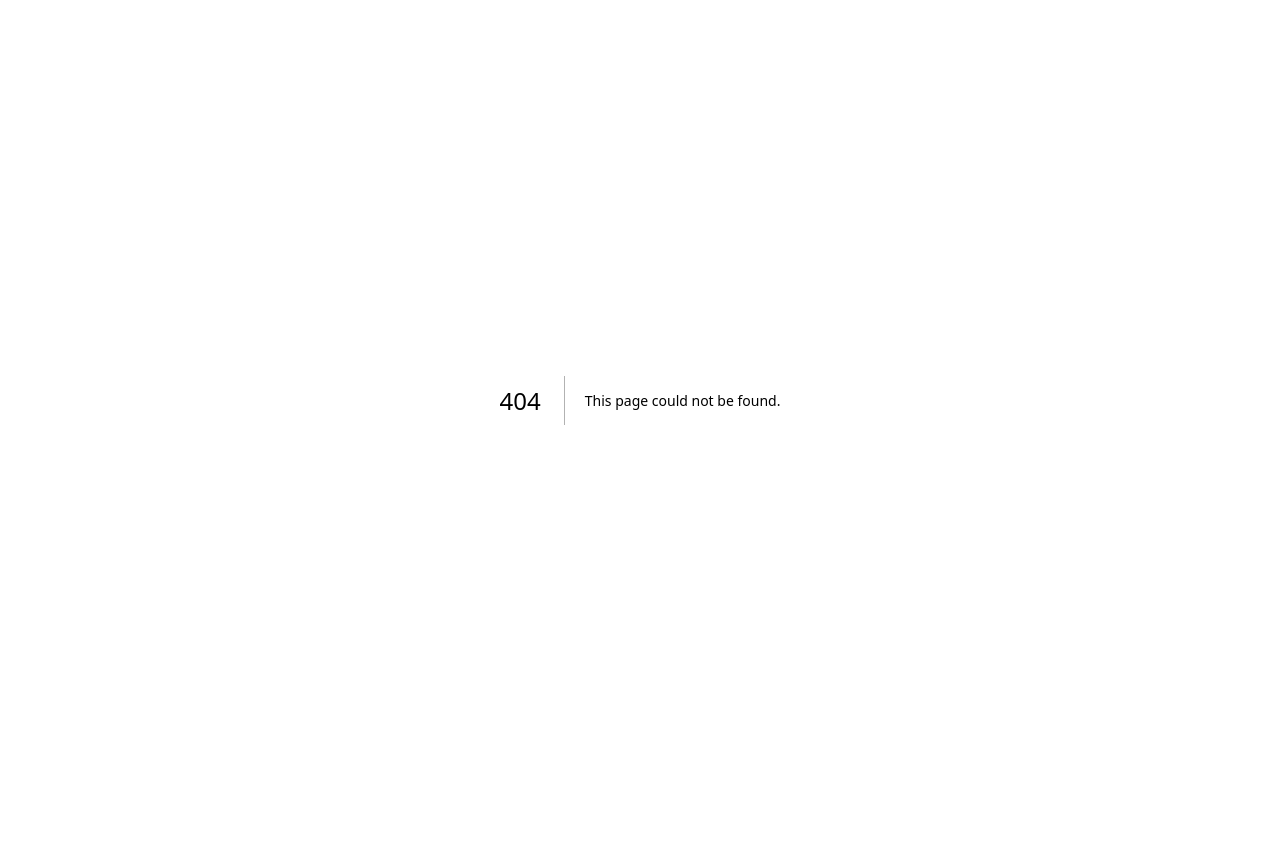
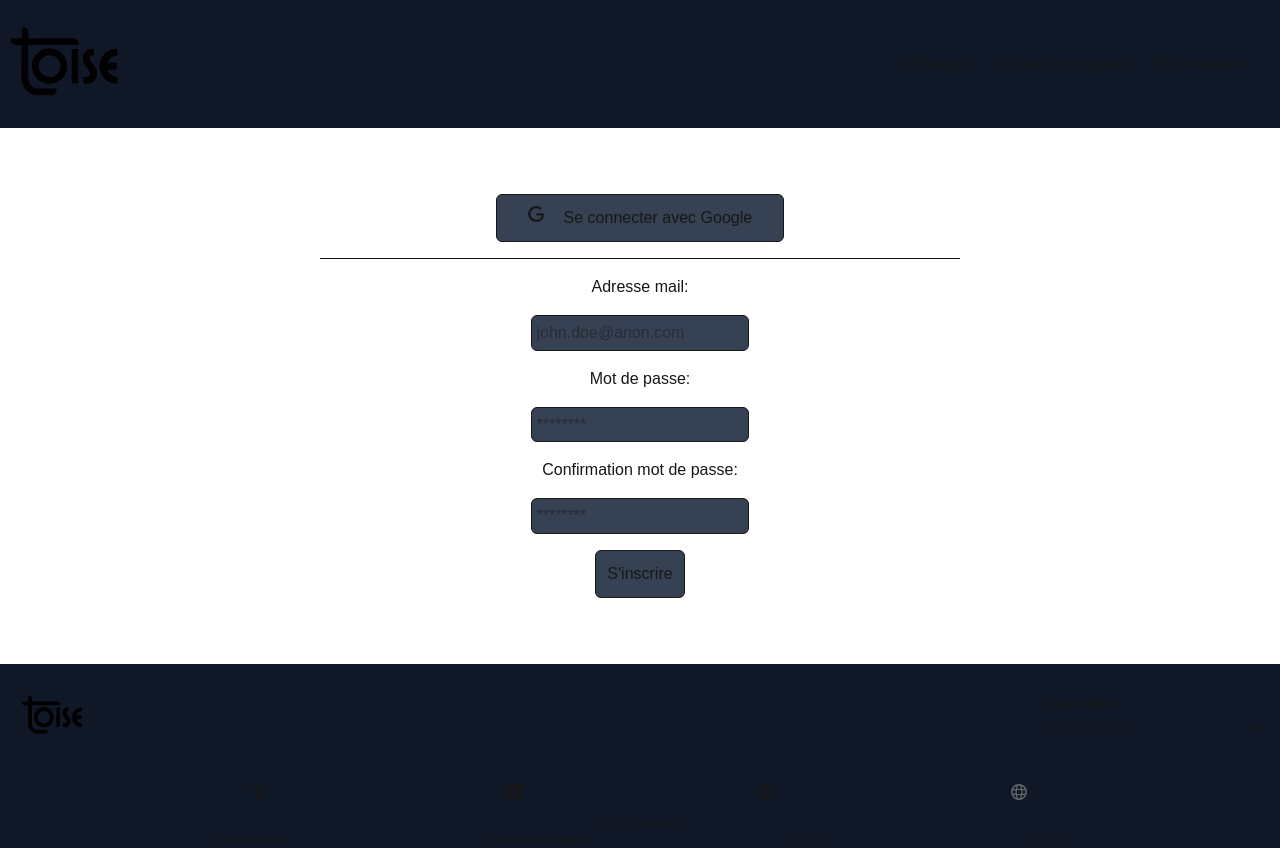
Before and after one commit to picyoh/sizar, a Next.js app: page /signup in a window 1280 px wide. Before the commit this address had no page. Before the commit the page ends 800 px from the top, so only its background shows below. Built offline with nearby package versions, Linux system fonts and the light colour scheme.

Commit message:
feat: :lipstick: add Login and Signup pages
add Login and Signup pages

add Login and Signup pages

```diff
--- /dev/null
+++ b/src/app/login/page.tsx
@@ -0,0 +1,47 @@
+import { Suspense } from "react";
+import Header from "@/components/Header";
+import Footer from "@/components/Footer";
+import { SiGoogle } from "react-icons/si";
+
+export default function Login() {
+  return (
+    <div>
+      <Header />
+      <main className="h-[67vh] flex flex-col items-center justify-center gap-4">
+        <button
+          type="submit"
+          className="w-[18rem] p-[.7rem] border-1 border-solid rounded-md bg-gray-700 flex justify-evenly"
+        >
+          <div className="flex items-center">
+            <SiGoogle className="h-[1rem]" />
+          </div>
+          Se connecter avec Google
+        </button>
+        <hr className="w-1/2" />
+        <Suspense>
+          <form className="flex flex-col justify-center items-center gap-4">
+            <label>Adresse mail:</label>
+            <input
+              type="email"
+              placeholder="john.doe@anon.com"
+              className="p-[.3rem] border-1 border-solid rounded-md bg-gray-700"
+            />
+            <label>Mot de passe:</label>
+            <input
+              type="password"
+              placeholder="********"
+              className="p-[.3rem] border-1 border-solid rounded-md bg-gray-700"
+            />
+            <button
+              type="submit"
+              className="p-[.7rem] border-1 border-solid rounded-md bg-gray-700"
+            >
+              Se connecter
+            </button>
+          </form>
+        </Suspense>
+      </main>
+      <Footer />
+    </div>
+  );
+}
--- /dev/null
+++ b/src/app/signup/page.tsx
@@ -0,0 +1,53 @@
+import { Suspense } from "react";
+import Header from "@/components/Header";
+import Footer from "@/components/Footer";
+import { SiGoogle } from "react-icons/si";
+
+export default function Login() {
+  return (
+    <div>
+      <Header />
+      <main className="h-[67vh] flex flex-col items-center justify-center gap-4">
+        <button
+          type="submit"
+          className="w-[18rem] p-[.7rem] border-1 border-solid rounded-md bg-gray-700 flex justify-evenly"
+        >
+          <div className="flex items-center">
+            <SiGoogle className="h-[1rem]" />
+          </div>
+          Se connecter avec Google
+        </button>
+        <hr className="w-1/2" />
+        <Suspense>
+          <form className="flex flex-col justify-center items-center gap-4">
+            <label>Adresse mail:</label>
+            <input
+              type="email"
+              placeholder="john.doe@anon.com"
+              className="p-[.3rem] border-1 border-solid rounded-md bg-gray-700"
+            />
+            <label>Mot de passe:</label>
+            <input
+              type="password"
+              placeholder="********"
+              className="p-[.3rem] border-1 border-solid rounded-md bg-gray-700"
+            />
+            <label>Confirmation mot de passe:</label>
+            <input
+              type="password"
+              placeholder="********"
+              className="p-[.3rem] border-1 border-solid rounded-md bg-gray-700"
+            />
+            <button
+              type="submit"
+              className="p-[.7rem] border-1 border-solid rounded-md bg-gray-700"
+            >
+              S&#39;inscrire
+            </button>
+          </form>
+        </Suspense>
+      </main>
+      <Footer />
+    </div>
+  );
+}
```
